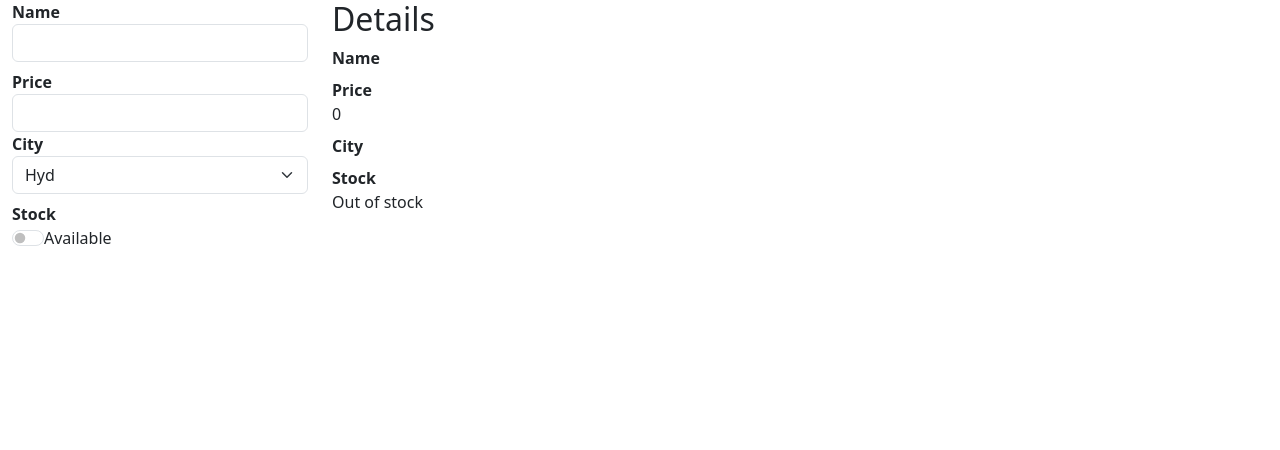
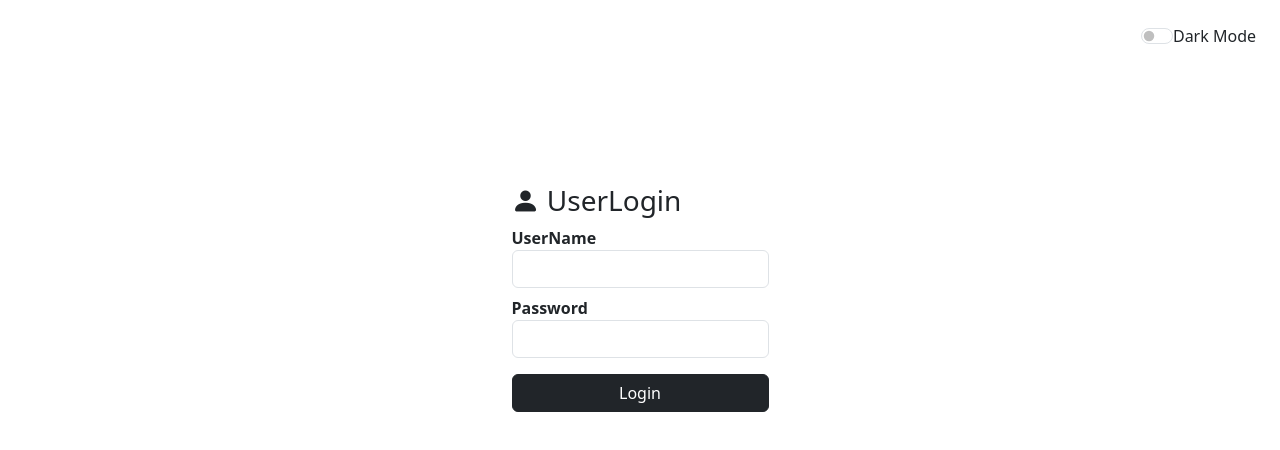
Before and after one commit to sumithMedamina/ReactJs-CodePractises, a React (Create React App) app: page / in a window 1280 px wide. Shown: the top 450 px of the page. Built offline with nearby package versions, Linux system fonts and the light colour scheme.

Commit message:
dark mode

```diff
--- a/src/App.js
+++ b/src/App.js
@@ -1,14 +1,16 @@
 import 'bootstrap/dist/css/bootstrap.min.css';
 import "bootstrap-icons/font/bootstrap-icons.css";
 import 'bootstrap/dist/js/bootstrap.bundle.js';
-import { TwoWayBinding } from './components/databinding/twowaybinding';
+
+
+import { DarkMode } from './components/style-binding/darkmode';
 
 
 
 function App() {
   return (
-    <div className="App">
-      <TwoWayBinding/>
+    <div className="">
+      <DarkMode/>
     </div>
   );
 }
--- /dev/null
+++ b/src/components/style-binding/darkmode.jsx
@@ -0,0 +1,48 @@
+import { useState } from "react";
+
+export function DarkMode() {
+    const [theme, setTheme] = useState('');
+    const [buttonTheme, setButtonTheme] = useState('btn btn-dark text-white w-100');
+
+    function handleThemeChange(e) {
+        if (e.target.checked) {
+            setTheme('bg-dark text-white');
+            setButtonTheme('btn btn-primary text-white w-100');
+        } else {
+            setTheme('');
+            setButtonTheme('btn btn-dark text-white w-100');
+        }
+    }
+
+    function handleTextChange(e){
+        if(e.target.value===""){
+            setTheme('bg-danger text-white');
+            setButtonTheme('btn btn-dark text-white w-100');
+        }else{
+            setTheme('bg-success text-white');
+            setButtonTheme('btn btn-dark text-white w-100')
+        }
+    }
+
+    return (
+        <div className="container-fluid p-0" style={{ height: '100vh', display: 'flex'}}>
+            <div className={theme} style={{ flex: 1 }}>
+                <div className="d-flex justify-content-end mt-4 me-4 form-switch">
+                    <input type="checkbox" className="form-check-input" onChange={handleThemeChange}/> Dark Mode
+                </div>
+                <div className="d-flex justify-content-center align-items-center" style={{ height:"500px" }}>
+                    <form className={theme}>
+                        <h3 className="bi bi-person-fill">  UserLogin</h3>
+                        <dl>
+                            <dt>UserName</dt>
+                            <dd><input type="text" className="form-control" onBlur={handleTextChange}/></dd>
+                            <dt>Password</dt>
+                            <dd><input type="text" className="form-control" /></dd>
+                        </dl>
+                        <button className={buttonTheme}>Login</button>
+                    </form>
+                </div>
+            </div>
+        </div>
+    );
+}
--- a/src/components/style-binding/style.binding.jsx
+++ b/src/components/style-binding/style.binding.jsx
@@ -13,6 +13,7 @@ export function StyleBinding(){
                 boxShadow:'2px 2px 2px red'
             })
           }
+
           else{
             setStyleObject({
                 border:'2px solid green',
```
Also changed, not shown: src/components/Practise/headerCreation.jsx (added, +25 -0 lines), src/components/style-binding/textSize&Color.jsx (added, +32 -0 lines).
